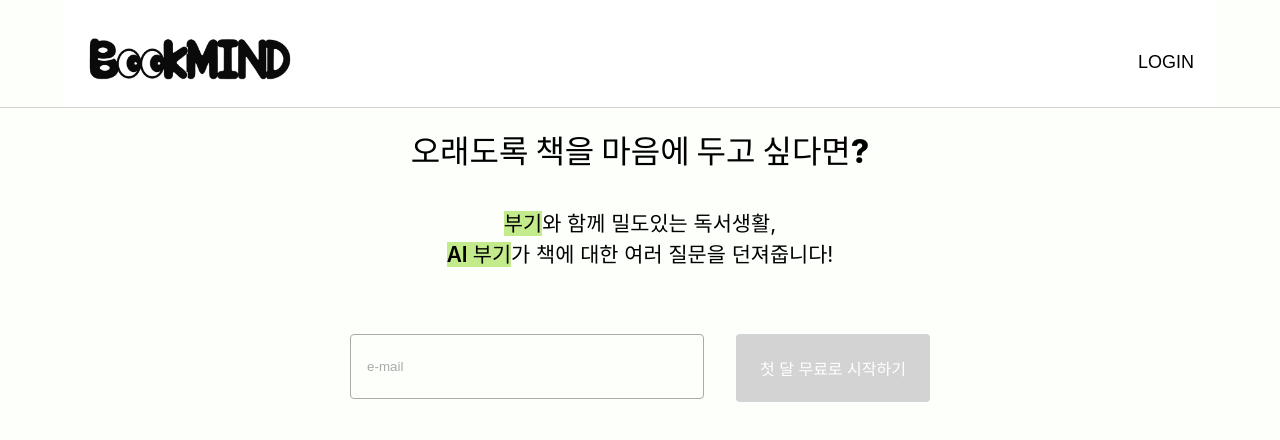
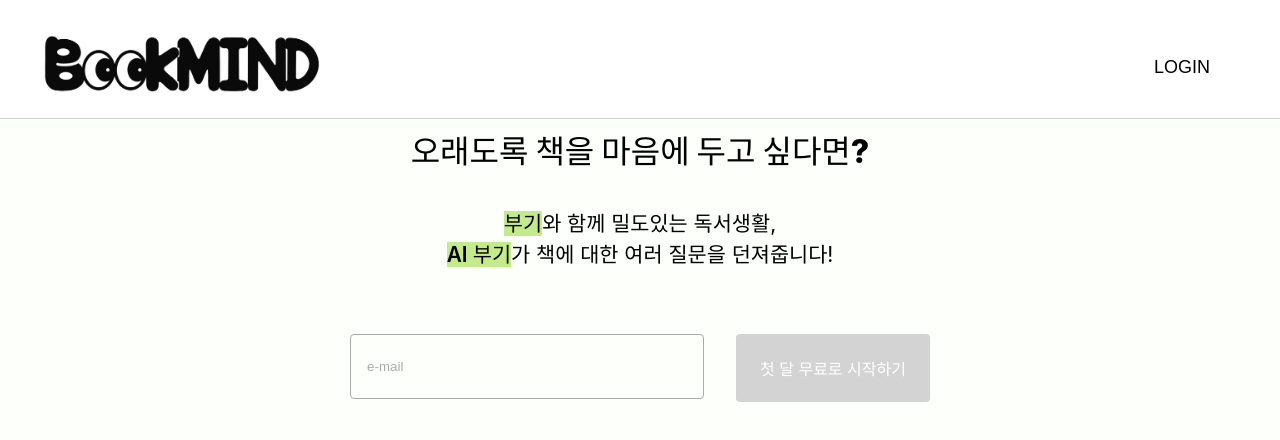
Before and after one commit to 2024-01-GraduationProject/localFE, a React (Create React App) app: page / in a window 1280 px wide. Shown: the top 440 px of the page. Built offline with nearby package versions, Linux system fonts and the light colour scheme; a small style sheet from the web is missing; a web font is replaced by a local one.

Commit message:
fix: 로고 이미지 및 사이즈 변경

```diff
--- a/src/assets/scss/section/_header2.scss
+++ b/src/assets/scss/section/_header2.scss
@@ -5,10 +5,12 @@
 .header__inner {
   @include flex-between;
   background-color: white; //rgba(116, 99, 99, 0.1);
-  padding-top: 2rem;
-  padding-bottom: 1rem;
-  margin-left: 4em;
-  margin-right: 4em;
+  padding-top: 1rem;
+  padding-bottom: 0;
+  padding-left: 2em;
+  padding-right: 4em;
+  // margin-left: 2em;
+  // margin-right: 4em;
 
   .header__logo {
     font-size: 1rem;
@@ -16,8 +18,8 @@
     cursor: pointer;
 
     img {
-      width: 220px;
-      height: 57px;
+      width: 300px;
+      height: 100px;
       object-fit: cover;
     }
   }
--- a/src/components/Header/Header2.jsx
+++ b/src/components/Header/Header2.jsx
@@ -1,6 +1,6 @@
 import React, { useState } from "react";
 import { useNavigate } from "react-router-dom";
-import logo from "assets/img/logo.jpg";
+import logo from "assets/img/logo.png";
 import api from "../../api";
 import { useAuth } from "AuthContext";
 import { SearchBar } from "components";
```
Also changed, not shown: src/assets/img/logo.png (added).
